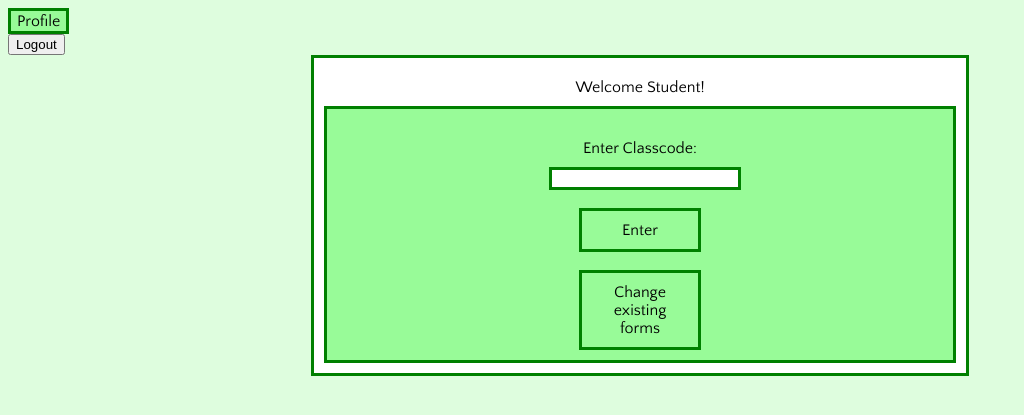
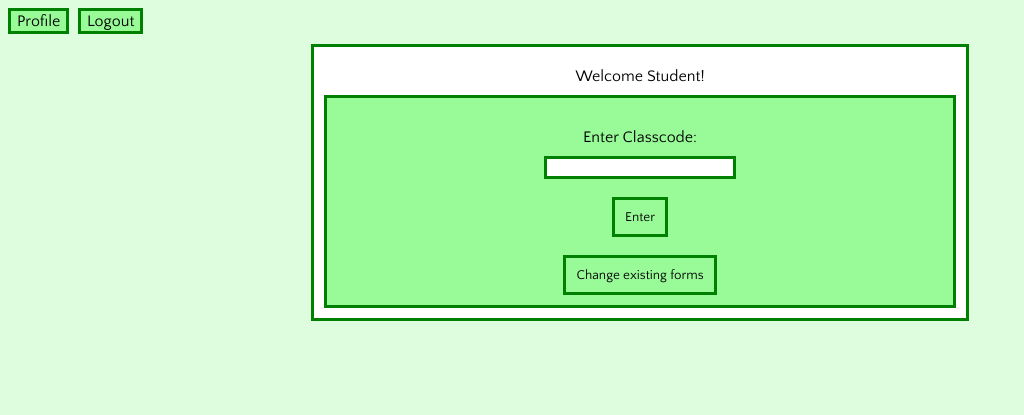
Before and after one commit to saussam18/ISD-Field-Trip-Automation, a PHP site: page /student-page.html in a window 1280 px wide. Shown: the top 415 px of the page, without its empty margins (0-1024 px from the left). Run offline with PHP 8.4, Linux system fonts and the light colour scheme.

Commit message:
formatted student page

```diff
--- a/login.php
+++ b/login.php
@@ -1,5 +1,3 @@
-<!-- my name jeff -->
-<!-- my name jeff -->
 <?php
   include ('connectivity.php');
 
--- a/student-page.html
+++ b/student-page.html
@@ -27,25 +27,34 @@ and open the template in the editor.
             .name {
                 margin: auto;
                 padding-top: 10px;
-
             }
             .password {
                 margin: auto;
                 width: 58%;
                 padding: 10px;
             }
-            button {
-
+			button.top {
 				font-family: "Quattrocento Sans";
 				font-size: 100%;
 				background-color: palegreen;
                 border: 3px solid green;
+				position: absolute;
 			}
             button.mid {
+				font-family: "Quattrocento Sans";
+                font-size: 20%
                 width: 20%;
-                margin-left: 40%;
-                margin-right: 40%;
+                text-align: center;
                 padding: 10px;
+                background-color: palegreen;
+                border: 3px solid green;
+            }
+			input.buttoninput {
+				font-family: "Quattrocento Sans";
+				font-size: 100%;
+
+				background-color: palegreen;
+                border: 3px solid green;
 			}
             .login {
                 margin: auto;
@@ -59,50 +68,52 @@ and open the template in the editor.
             }
             input.notbutton {
                 border: 3px solid green;
-                margin-left: 35%;
-                margin-right: 35%;
 				width: 30%;
             }
             p {
                 padding: 10px;
                 text-align: center;
                 margin: auto;
-
-            }
-			.logout {
-				font-family: "Quattrocento Sans";
-                font-size: 100%;
-                background-color: palegreen;
-                border: 3px solid green;
-
-				align: right;
-				position: absolute;
-
             }
 			.profile {
 				margin-right: 10px;
+				position: absolute;
+				margin-bottom: 10px;
+			}
+			.buttoninput {
+				margin-bottom: 10px;
+				border: 3px solid green;
+				background-color: palegreen;
+				font-family: "Quattrocento Sans";
+                font-size: 100%;
+				margin-left: 70px;
+			}
+			.classcode {
+				text-align: center;
+			}
+			.buttonalign{
+				text-align: center;
 			}
         </style>
         <meta charset="UTF-8">
         <meta name="viewport" content="width=device-width, initial-scale=1.0">
     </head>
     <body>
-        <button class="profile" type="button" name="Profile">Profile</button>
+        <button class="top" type="button" name="Profile">Profile</button>
         <form action= "login.php">
-          <input type="submit" value="Logout" />
+          <input class="buttoninput" type="submit" value="Logout" />
         </form>
         <div class="container">
             <p>Welcome Student!</p>
-            <div  class="login">
+            <div class="login">
                 <div class="name">
                 <p>Enter Classcode:</p>
-                <input class="notbutton" type="text">
+                <div class="classcode" ><input class="notbutton" type="text"></div>
                 </div>
                 <br>
-                <button class="mid" type="submit" name="Submit">Enter</button>
+                <div class="buttonalign"><button class="mid" type="submit" name="Submit">Enter</button></div>
                 <br>
-                <br>
-                <button class="mid" type="button" name="Change">Change existing forms</button>
+                <div class="buttonalign"><button class="mid" type="button" name="Change">Change existing forms</button></div>
             </div>
         </div>
     </body>
```
Lines whose indentation alone changed are shown as unchanged.
